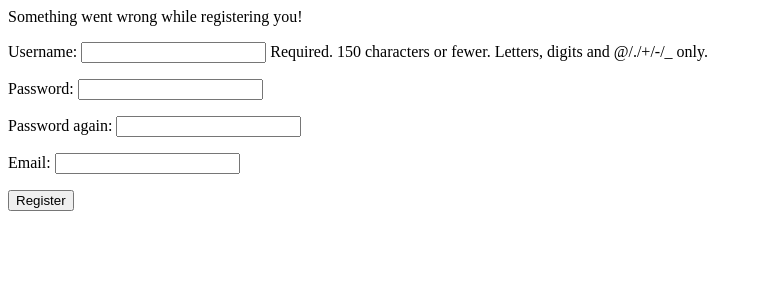
After one commit to ViktorBarzin/Snake2.0, a Django app: page /account/register/ in a window 1280 px wide. The commit adds this page. Shown: the top 300 px of the page, without its empty margins (0-759 px from the left). Run offline with Django 3.2, Linux system fonts and the light colour scheme.

Commit message:
finished registration and login and fixed some requirements

```diff
--- /dev/null
+++ b/snake2/authentication/forms.py
@@ -0,0 +1,32 @@
+from django.forms import ModelForm
+from django import forms
+from django.contrib.auth.models import User
+
+
+class RegistrationForm(ModelForm):
+    password_again = forms.CharField(max_length=100)
+    email = forms.EmailField()
+
+    class Meta:
+        model = User
+        fields = ['username', 'password']
+
+    def is_valid(self):
+        valid = super(RegistrationForm, self).is_valid()
+        if not valid:
+            return valid
+        # import ipdb; ipdb.set_trace()# BREAKPOINT)
+
+        # Check if password and password_again match
+        password = self.data.get('password')
+        password_again = self.data.get('password_again')
+
+        if password != password_again:
+            return False
+
+        return valid
+
+
+class LoginForm(forms.Form):
+    username = forms.CharField(max_length=100)
+    password = forms.CharField(widget=forms.PasswordInput)
--- a/snake2/authentication/templates/registration/login.html
+++ b/snake2/authentication/templates/registration/login.html
@@ -16,5 +16,4 @@
 </table>
 
 <input type="submit" value="login" />
-<input type="hidden" name="next" value="{{ next }}" />
 </form>
--- /dev/null
+++ b/snake2/authentication/templates/registration/registration_form.html
@@ -0,0 +1,6 @@
+<span> {{ status_message }}</span>
+<form action="" method="POST">
+    {% csrf_token %}
+    {{ form.as_p }}
+    <input type="submit" value="Register" />
+</form>
--- a/snake2/authentication/urls.py
+++ b/snake2/authentication/urls.py
@@ -1,8 +1,10 @@
-from django.conf.urls import url
-from django.contrib.auth import views as auth_views
-
+from django.conf.urls import url, include
+# from django.contrib.auth import login as auth_login
+from django.contrib.auth import logout as auth_logout
+from authentication.views import register_view, login
 
 urlpatterns = [
-    url(r'login/$', auth_views.login, name='login'),
-    url(r'logout/$', auth_views.logout, name='logout'),
+    url(r'login/$', login, name='login'),
+    url(r'register/$', register_view, name='register'),
+    url(r'logout/$', auth_logout, name='logout'),
 ]
--- a/snake2/authentication/views.py
+++ b/snake2/authentication/views.py
@@ -1,3 +1,39 @@
-from django.shortcuts import render
+from django.shortcuts import render, reverse
+from django.http import HttpResponse, HttpResponseRedirect
+from authentication.forms import RegistrationForm, LoginForm
+from django.contrib.auth.models import User
+from django.contrib.auth import authenticate
 
 # Create your views here.
+from django.contrib.auth import login as auth_login
+
+
+def register_view(request):
+    if request.method == 'POST':
+        import ipdb; ipdb.set_trace()
+
+        form = RegistrationForm(request.POST)
+        if form.is_valid():
+            # TODO: hash password!
+            form.save()
+            # return HttpResponse('ok')
+            user = authenticate(username=form.data.get('username', ''), password=form.data.get('password', ''))
+
+            return HttpResponseRedirect(reverse('login'))
+
+        # If form is not valid post errors
+    status_message = 'Something went wrong while registering you!'
+    form = RegistrationForm()
+    return render(request, 'registration/registration_form.html', locals())
+
+
+def login(request):
+    if request.method == 'POST':
+        import ipdb; ipdb.set_trace()
+        user = User.objects.filter(username=request.POST.get('username', ''), password=request.POST.get('password', ''))
+        # user = authenticate(user=request.POST.get('username', ''), password=request.POST.get('password', ''))
+        if user:
+            return HttpResponse('logna se')
+        return HttpResponse('nema takav')
+    form = LoginForm()
+    return render(request, 'registration/login.html', locals())
--- a/snake2/lobby/views.py
+++ b/snake2/lobby/views.py
@@ -1,7 +1,8 @@
 from django.shortcuts import render
-from django.http import HttpResponse
+# from django.http import HttpResponse
 
 # Create your views here.
 
+
 def index(request):
     return render(request, 'lobby.html', locals())
--- a/snake2/snake2/urls.py
+++ b/snake2/snake2/urls.py
@@ -19,7 +19,8 @@ from django.contrib import admin
 
 urlpatterns = [
     url(r'^admin/', admin.site.urls),
-    url(r'^account/', include('authentication.urls'), name='account'),
+    # url(r'^account/', include('registration.backends.simple.urls'), name='register'),
+    url(r'account/', include('authentication.urls')),
     url(r'^lobby/', include('lobby.urls'), name='lobby'),
     url(r'^index/', include('baseapp.urls'), name='index'),
 ]
```
Also changed, not shown: snake2/authentication/templates/registration/logout.html (renamed from snake2/authentication/templates/registration/logged_out.html).
